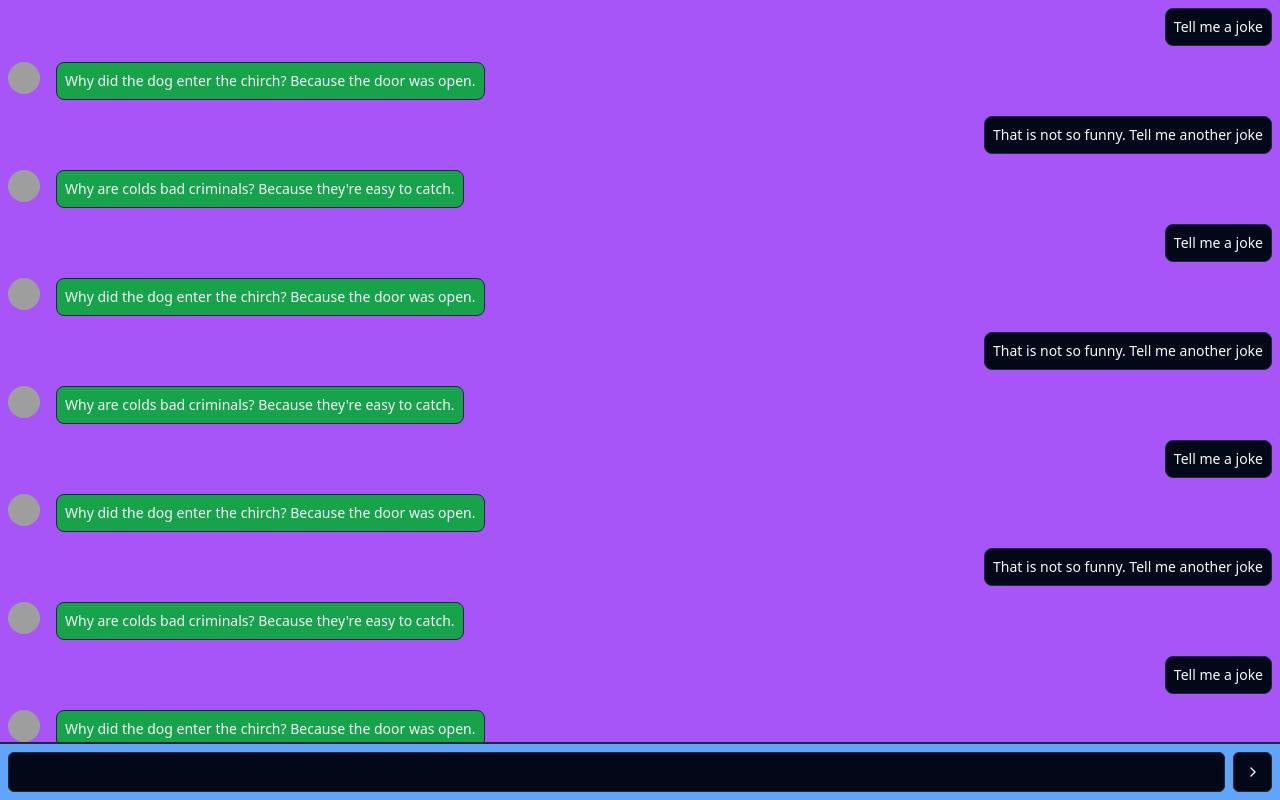
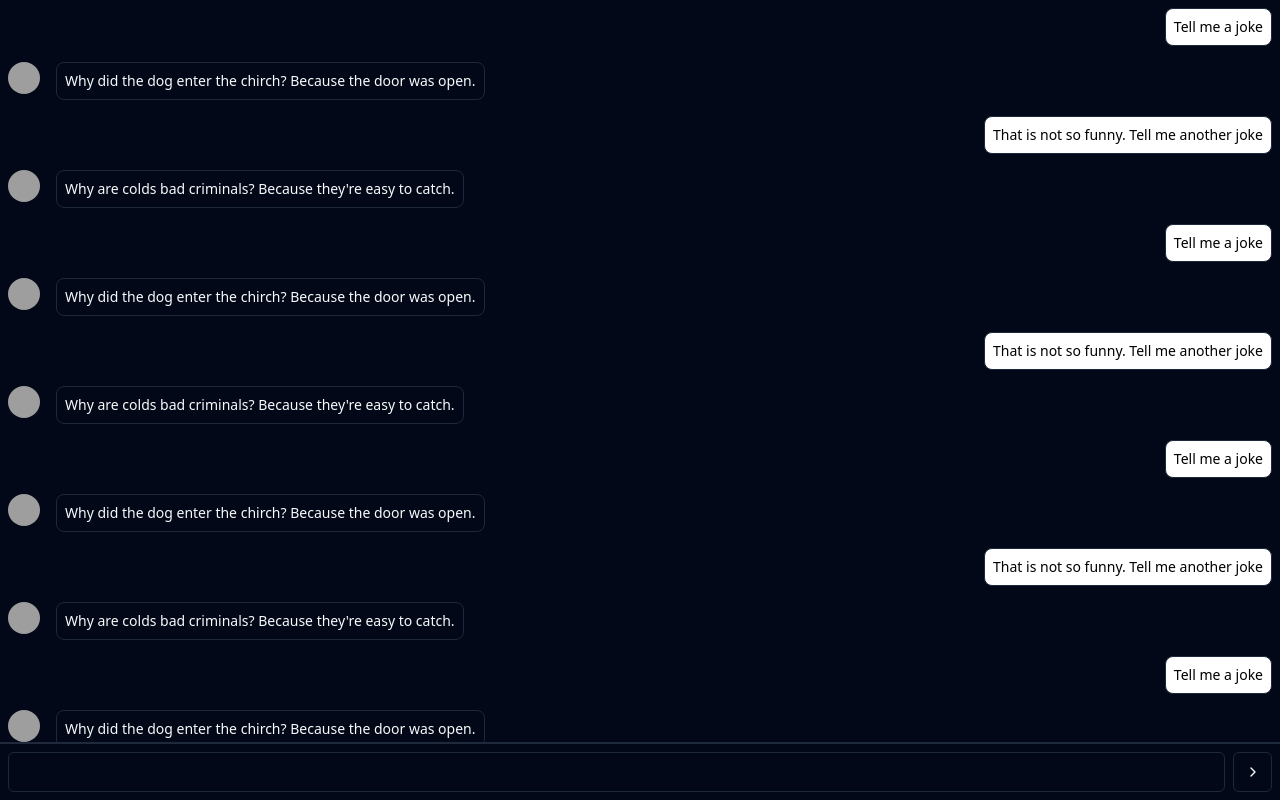
Before and after one commit to gcalabria/chatbot-resume, a React (Vite) app: page / in a window 1280 px wide. Built offline with nearby package versions, Linux system fonts and the light colour scheme; grey boxes are pictures that could not be loaded.

Commit message:
Remove bg-colors used for debugging

```diff
--- a/src/components/chat/ChatBoard.tsx
+++ b/src/components/chat/ChatBoard.tsx
@@ -17,28 +17,17 @@ function ChatBoard() {
   }
 
   return (
-    <div className="flex flex-col w-full h-screen bg-red-200">
-      <div className="flex flex-col flex-grow gap-4 p-2 overflow-auto bg-purple-500">
+    <div className="flex flex-col w-full h-screen">
+      <div className="flex flex-col flex-grow gap-4 p-2 overflow-auto ">
         {content}
       </div>
-      <div className="flex flex-row items-center p-2 border-t-2 bg-blue-400">
+      <div className="flex flex-row items-center p-2 border-t-2">
         <Input id="chatInput" className="mr-2" />
         <Button variant="outline" size="icon">
           <ChevronRight className="h-4 w-4" />
         </Button>
       </div>
     </div>
-    // <div>
-    //   <div className="flex flex-col flex-grow gap-4 p-2 bg-purple-500">
-    //     <div className="overflow-scroll">{content}</div>
-    //   </div>
-    //   <div className="flex flex-row items-center p-2 border-t-2 bg-blue-400">
-    //     <Input id="chatInput" className="mr-2" />
-    //     <Button variant="outline" size="icon">
-    //       <ChevronRight className="h-4 w-4" />
-    //     </Button>
-    //   </div>
-    // </div>
   );
 }
 
--- a/src/components/chat/ChatMessage.tsx
+++ b/src/components/chat/ChatMessage.tsx
@@ -22,7 +22,8 @@ function ChatEntry({ message }: ChatEntryProps) {
       )}
       <Alert
         className={
-          "flex-wrap p-2" + (message.author === "BOT" ? " bg-green-600" : "")
+          "flex-wrap p-2" +
+          (message.author === "BOT" ? " " : " text-black bg-white")
         }
       >
         <AlertDescription>{message.text}</AlertDescription>
```
